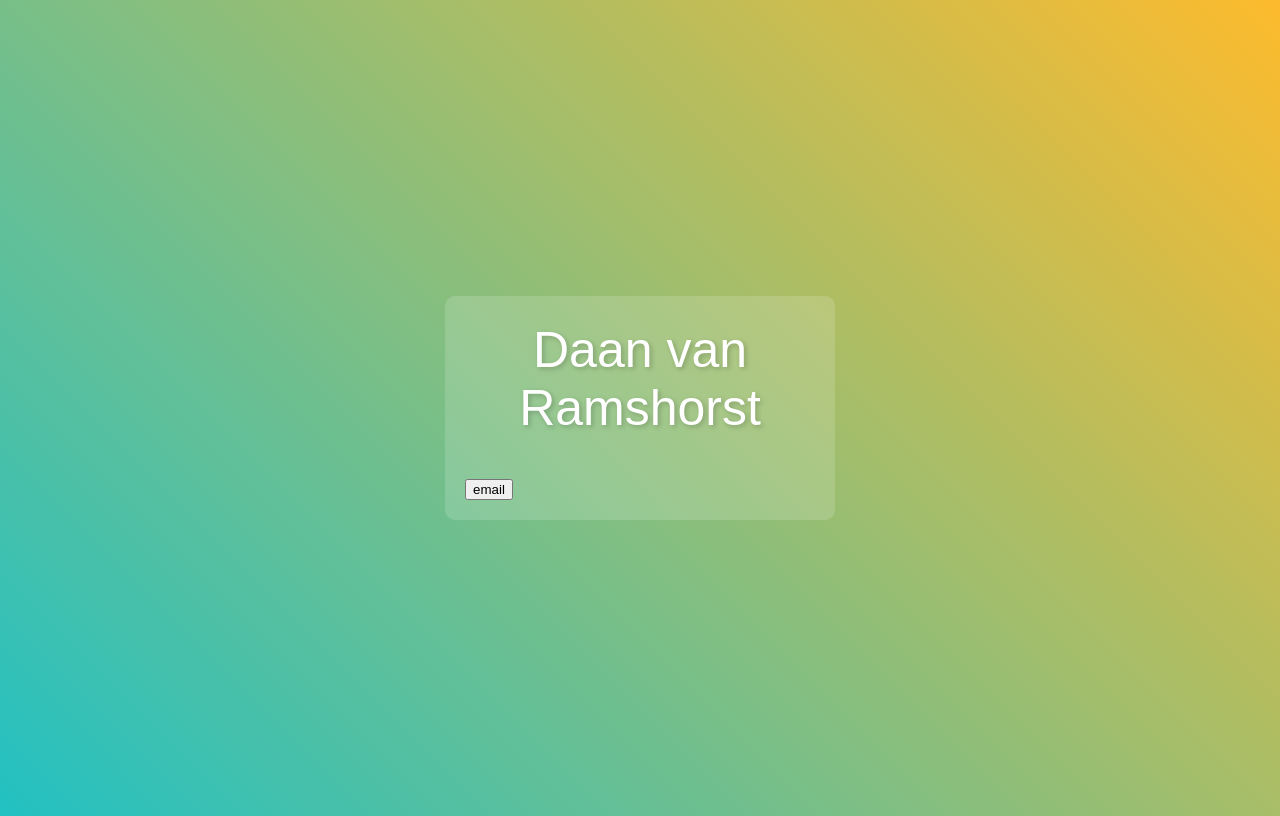
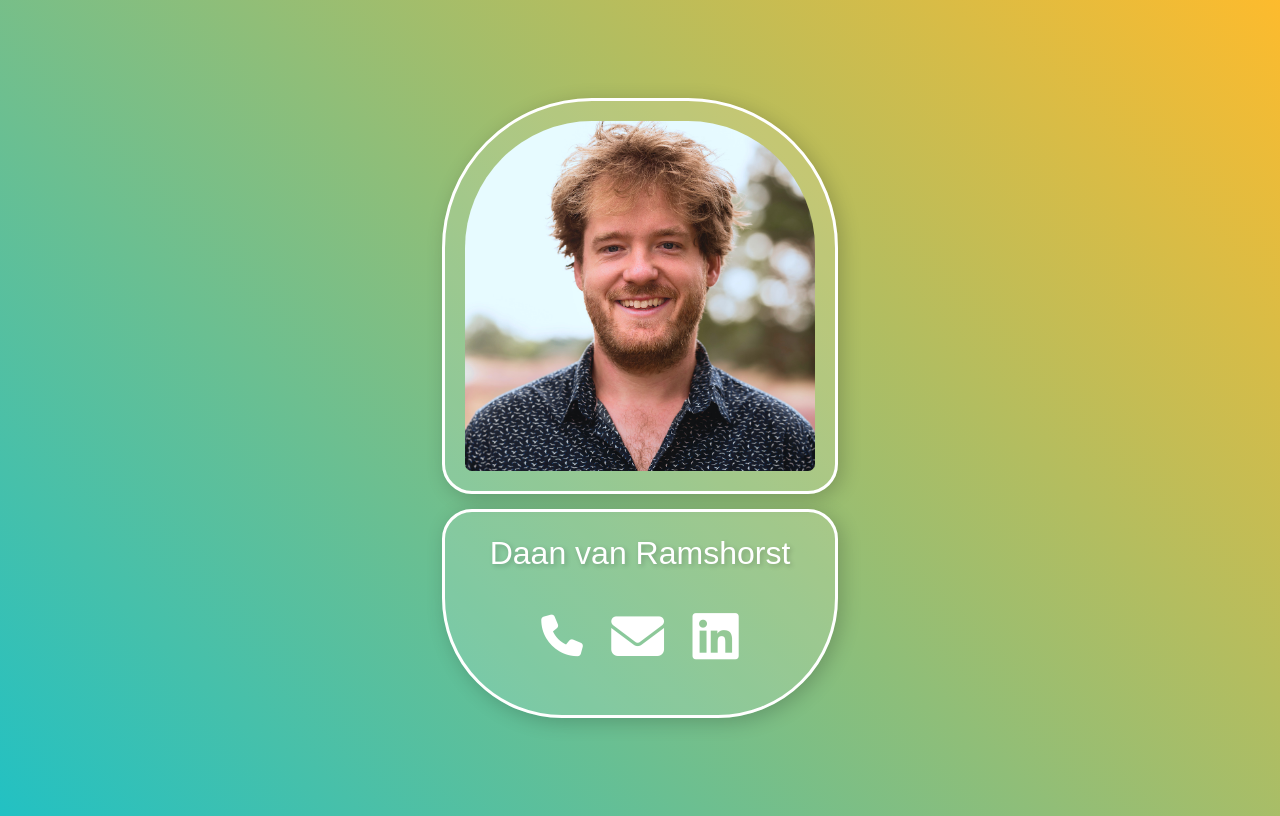
Before and after one commit to daanvr/daan.vanramshor.st_old, a plain HTML site: page index.html in a window 1280 px wide. Drawn offline with Linux system fonts and the light colour scheme.

Commit message:
first version of landing profile page

```diff
--- a/index.html
+++ b/index.html
@@ -1,17 +1,21 @@
 <!DOCTYPE html>
-<html lang="en">
+<html lang="nl">
 
 <head>
     <meta charset="UTF-8">
     <meta http-equiv="X-UA-Compatible" content="IE=edge">
     <meta title="viewport" content="width=device-width, initial-scale=1.0">
     <title>Daan van Ramshorst</title>
+    <link rel="stylesheet" href="https://cdnjs.cloudflare.com/ajax/libs/font-awesome/6.2.0/css/all.min.css">
     <style>
         body {
             /* background-image: linear-gradient(50deg, #D6FF7F, #00B3CC); */
             /* background-image: linear-gradient(0deg, #FF8008, #FFC837); */
             background-image: linear-gradient(45deg, #22c1c3, #fdbb2d);
             font-family: Arial, Helvetica, sans-serif;
+            /* no scrolling */
+            overflow: hidden;
+
         }
 
         section {
@@ -19,40 +23,90 @@
             justify-content: center;
             align-items: center;
             height: 100vh;
+            flex-direction: column;
+
         }
 
         .container {
             width: 80%;
             max-width: 350px;
-            /* background: #fff; */
             padding: 20px;
-            /* border: 2px solid white; */
             background-color: rgba(256, 256, 256, 0.15);
-            border-radius: 10px;
+            box-shadow: 4px 4px 20px rgba(0, 0, 0, 0.2);
         }
 
         .container h1 {
-            /* clean designed title */
             margin-top: 0.1em;
-            font-size: 50px;
+            font-size: 2em;
             font-weight: 400;
             color: white;
             text-shadow: 2px 2px 5px rgba(0, 0, 0, 0.2);
             text-align: center;
         }
+
+        .profileImg {
+            width: 80%;
+            border-radius: 50%;
+            margin-bottom: 20px;
+            border: solid 3px white;
+        }
+
+        .profileImg2 {
+            width: 80%;
+            border-radius: 150px 150px 30px 30px;
+            margin-bottom: 15px;
+            border: solid 3px white;
+        }
+
+        .contactInfo {
+            /* border-radius: 30px 30px 150px 150px; */
+            border-radius: 30px 30px 120px 120px;
+            padding-bottom: 40px;
+            border: solid 3px white;
+            text-align: center;
+        }
+
+        a {
+            text-decoration: none;
+        }
+
+        a:hover {
+            text-decoration: underline;
+            text-decoration-color: #FFF;
+        }
+
+        .socialIcons {
+            justify-content: center;
+            align-items: center;
+            color: #FFF;
+            font-size: 3.3em;
+            padding: 10px;
+            margin: 2px;
+            border-radius: 10px;
+        }
+
+        .socialIcons:hover {
+            background-color: rgba(256, 256, 256, 0.15);
+        }
     </style>
-    <script defer>
-
-    </script>
+    <script defer></script>
 </head>
 
 <body>
     <header></header>
     <main>
         <section>
-            <div class="container">
+            <img class="container profileImg2" src="Daan2021.jpeg" alt="Daan van Ramshorst">
+            <div class="container contactInfo">
                 <h1>Daan van Ramshorst</h1>
-                <button id="email">email</button>
+                <!-- <a href="https://github.com/daanvr"><i class="fa fa-brands fa-github socialIcons"></i></a> -->
+                <a href="tel:+33768583535"><i class="fa fa-solid fa-phone socialIcons"
+                        style="font-size: 2.6em; translate: 0 -5px;"
+                        ></i></a>
+                <a href="mailto:daan@vanramshor.st"><i class="fa fa-solid fa-envelope socialIcons"></i></a>
+                <a href="https://www.linkedin.com/in/daanvanramshorst/"><i
+                        class="fa fa-brands fa-linkedin socialIcons"></i></a>
+
             </div>
         </section>
     </main>
```
Also changed, not shown: Daan2021.jpeg (added).
